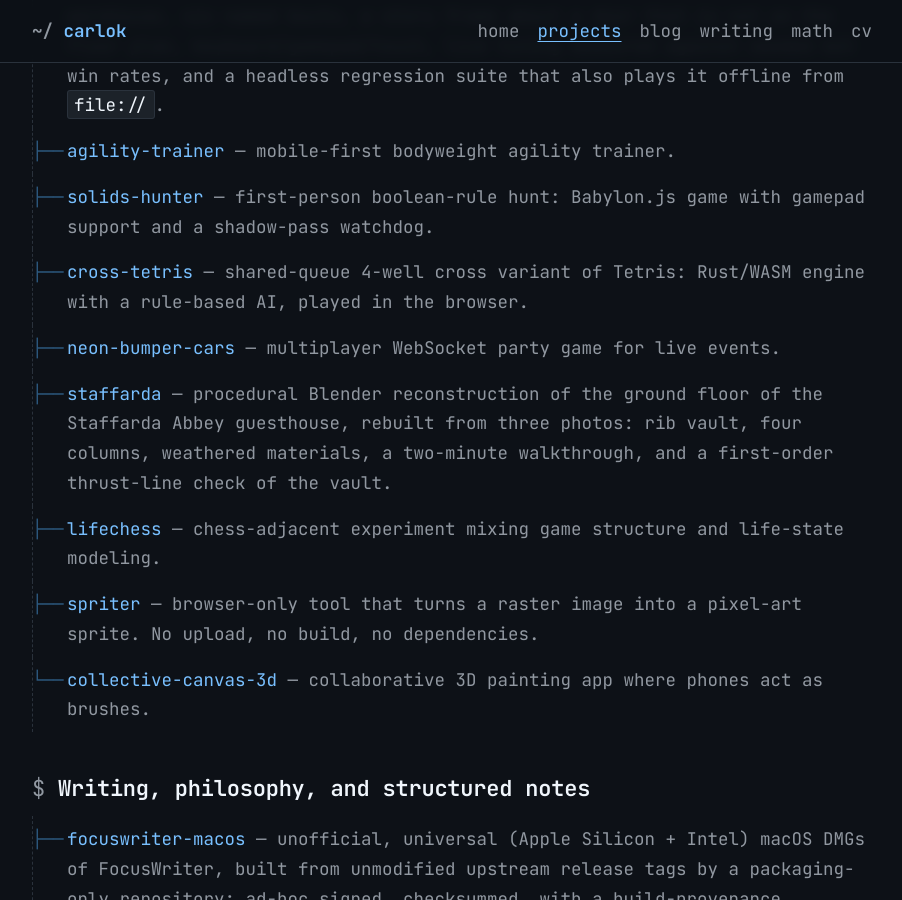
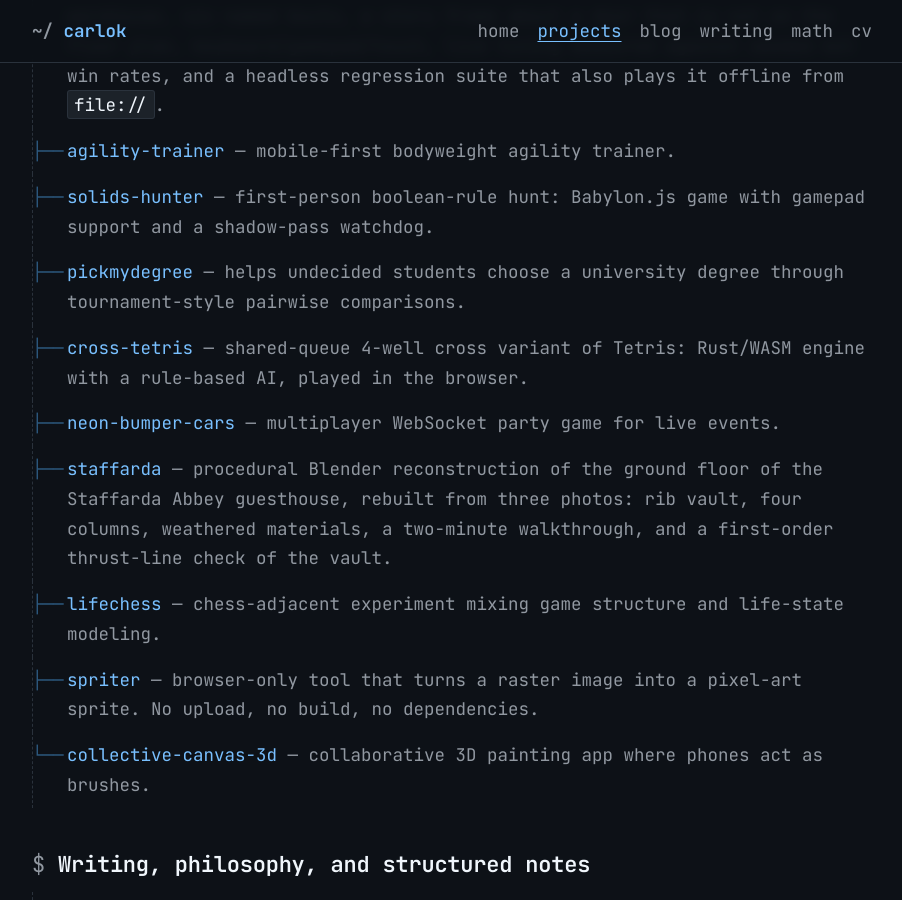
Before and after one commit to carlok/carlok.github.io, a Jekyll site: the page built from projects.md, in a window 1280 px wide and 900 px high, scrolled down 6701 px. Shown: the whole window, without its empty margins (188-1090 px from the left). Built offline with Jekyll 4.4.1, drawn with Linux system fonts in a browser that asks for light colours.

Commit message:
projects: add pickmydegree

```diff
--- a/projects.md
+++ b/projects.md
@@ -98,6 +98,7 @@ permalink: /projects/
 - [red-ink](https://github.com/carlok/red-ink) — *Sublevel Three*, a browser fighting game in one HTML file: a warehouse, six named bouts, a story frame about a door that is not on the floor plan, keyboard/gamepad/touch, live tuning measured against seeded bot win rates, and a headless regression suite that also plays it offline from `file://`.
 - [agility-trainer](https://github.com/carlok/agility-trainer) — mobile-first bodyweight agility trainer.
 - [solids-hunter](https://github.com/carlok/solids-hunter) — first-person boolean-rule hunt: Babylon.js game with gamepad support and a shadow-pass watchdog.
+- [pickmydegree](https://github.com/carlok/pickmydegree) — helps undecided students choose a university degree through tournament-style pairwise comparisons.
 - [cross-tetris](https://github.com/carlok/cross-tetris) — shared-queue 4-well cross variant of Tetris: Rust/WASM engine with a rule-based AI, played in the browser.
 - [neon-bumper-cars](https://github.com/carlok/neon-bumper-cars) — multiplayer WebSocket party game for live events.
 - [staffarda](https://github.com/carlok/staffarda) — procedural Blender reconstruction of the ground floor of the Staffarda Abbey guesthouse, rebuilt from three photos: rib vault, four columns, weathered materials, a two-minute walkthrough, and a first-order thrust-line check of the vault.
```
